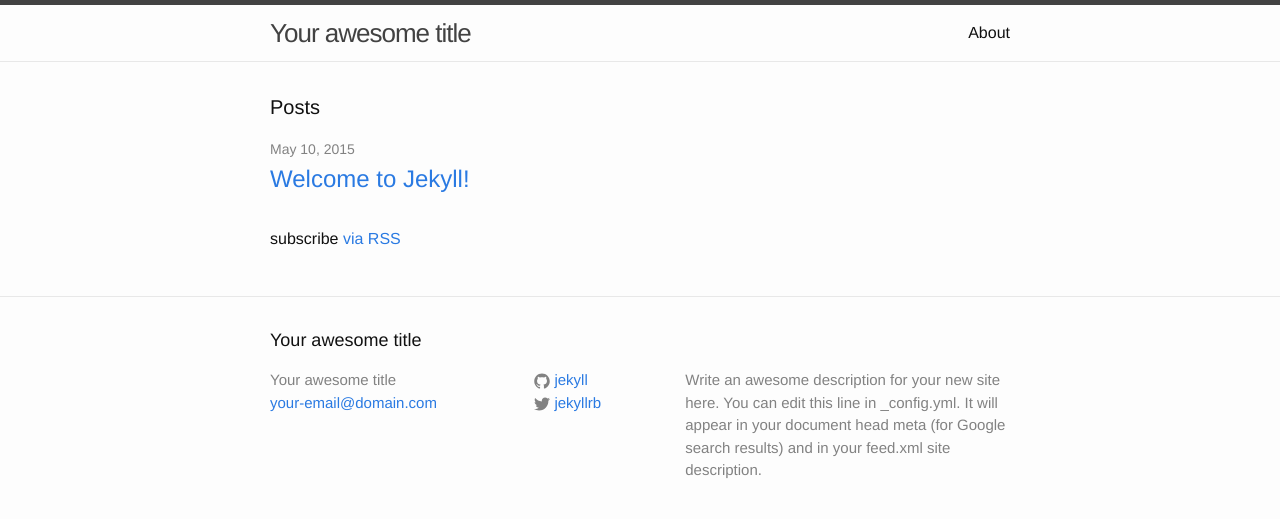
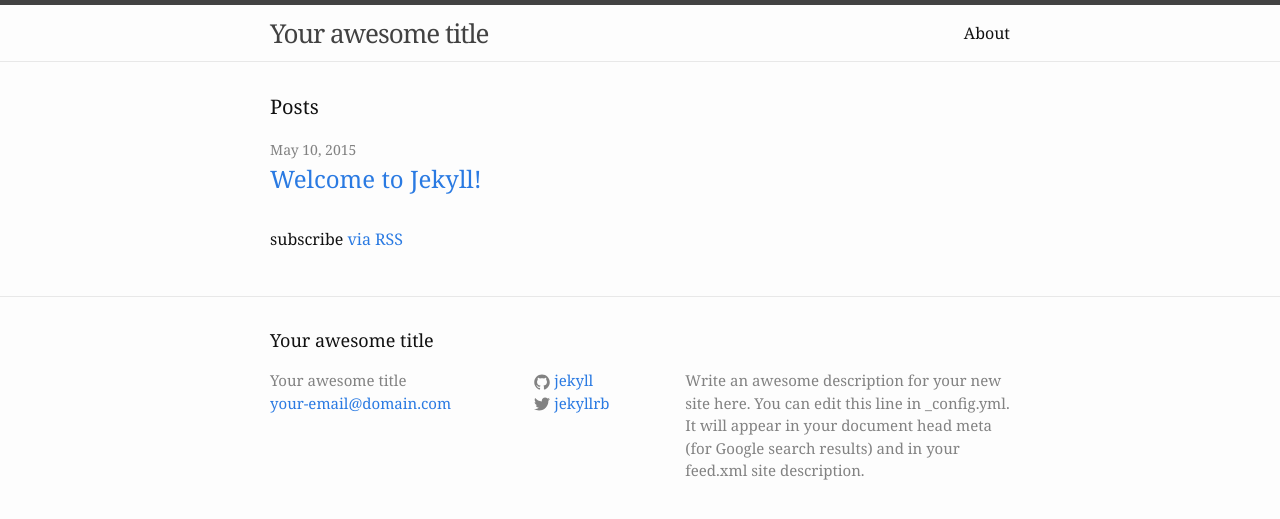
Before and after one commit to jamesshedden/things, a Jekyll site: the page built from index.html, in a window 1280 px wide. Shown: the top 519 px of the page. Built offline with Jekyll 4.4.1, drawn with Linux system fonts in a browser that asks for light colours.

```diff
--- a/_includes/head.html
+++ b/_includes/head.html
@@ -8,4 +8,7 @@
 
     <link rel="stylesheet" href="{{ "/css/main.css" | prepend: site.baseurl }}">
     <link rel="canonical" href="{{ page.url | replace:'index.html','' | prepend: site.baseurl | prepend: site.url }}">
+
+    <script src="//use.typekit.net/lpo7nmu.js"></script>
+    <script>try{Typekit.load();}catch(e){}</script>
 </head>
--- a/css/main.scss
+++ b/css/main.scss
@@ -6,7 +6,7 @@
 
 
 // Our variables
-$base-font-family: Helvetica, Arial, sans-serif;
+$base-font-family: "garamond-premier-pro-caption", Georgia, Times, serif;
 $base-font-size:   16px;
 $small-font-size:  $base-font-size * 0.875;
 $base-line-height: 1.5;
```
